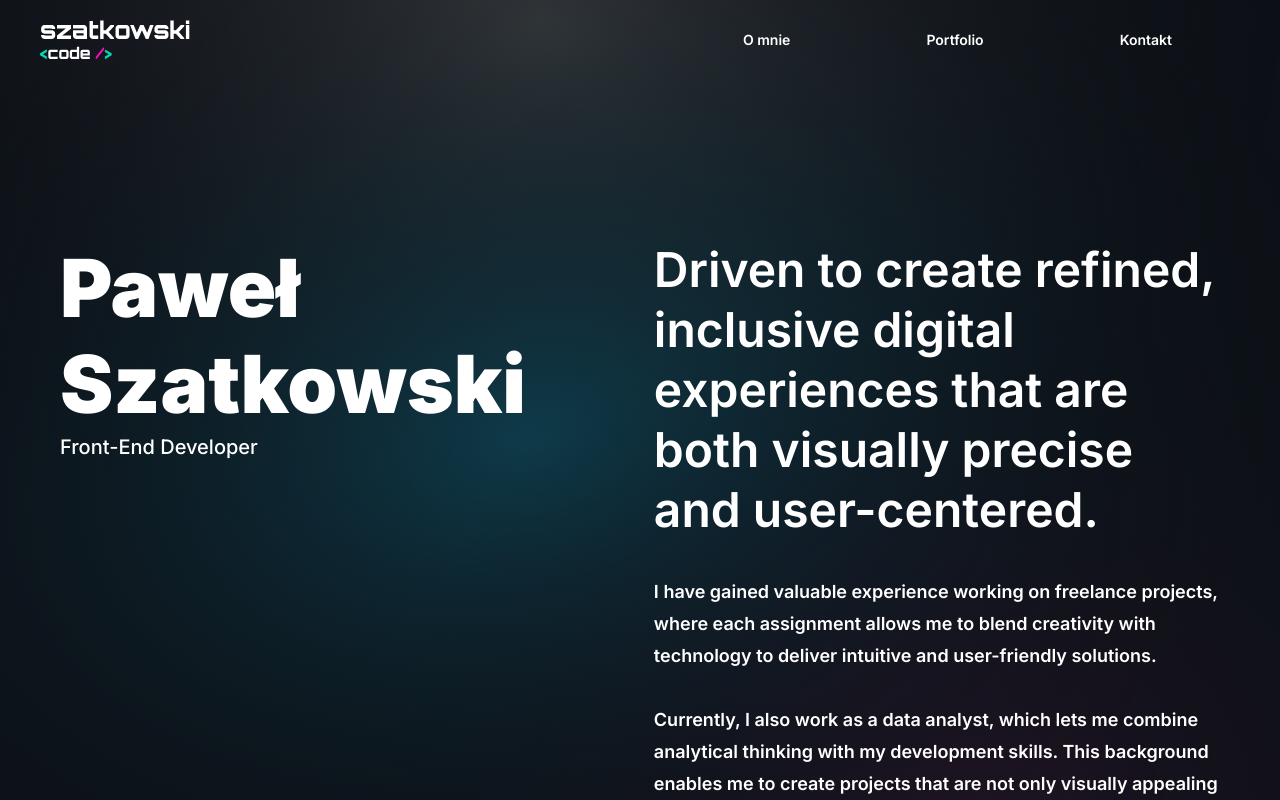
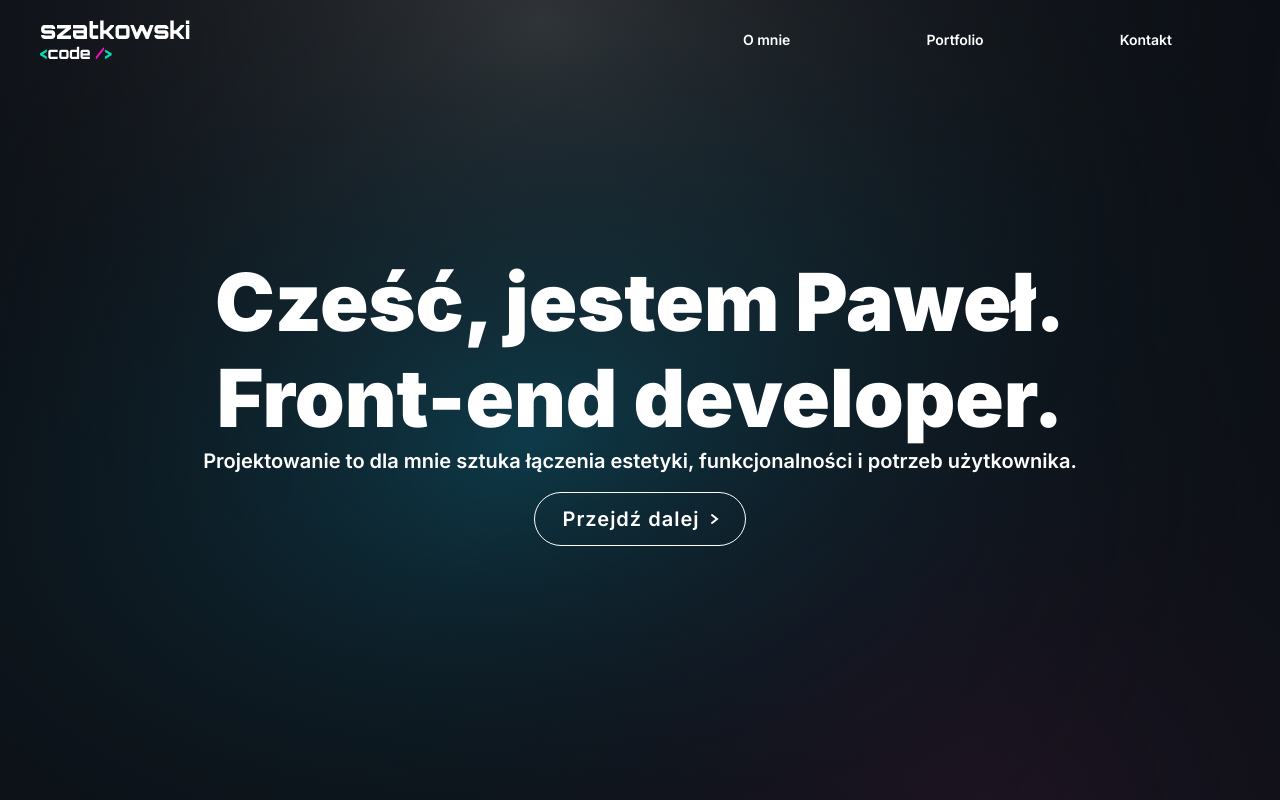
Before and after one commit to Szatkowskicg/szatkowski-code, a React (Vite) app: page / in a window 1280 px wide. Shown: the top 800 px of the page. Built offline with nearby package versions, Linux system fonts and the light colour scheme.

Commit message:
szatkowski-code 1.0.4

```diff
--- a/src/App.jsx
+++ b/src/App.jsx
@@ -1,19 +1,30 @@
+import BackgroundOverlay from "./assets/svg/BackgroundOverlay";
+import { Route, Routes, useLocation } from "react-router-dom";
+import { AnimatePresence } from "motion/react";
+import Hero from "./pages/Hero";
+import About from "./components/About";
 import Header from "./components/Header";
-import Button from "./components/Button";
-import BackgroundOverlay from "./assets/svg/BackgroundOverlay";
-import About from "./components/About";
-import Hero from "./components/Hero";
+
+const AnimatedRoutes = () => {
+  const location = useLocation();
+
+  return (
+    <AnimatePresence mode="wait">
+      <Routes location={location} key={location.pathname}>
+        <Route path="/" element={<Hero />} />
+        <Route path="/about" element={<About />} />
+      </Routes>
+    </AnimatePresence>
+  );
+};
 
 const App = () => {
   return (
-    <>
-      <div className="min-h-dvh">
-        <Header />
-        <About />
-        {/* <Hero /> */}
-      </div>
+    <div className="min-h-dvh">
+      <Header />
+      <AnimatedRoutes />
       <BackgroundOverlay />
-    </>
+    </div>
   );
 };
 
--- a/src/components/About.jsx
+++ b/src/components/About.jsx
@@ -20,7 +20,7 @@ import Reveal from "./Reveal";
 
 const TimelineItem = ({ className, title, position, time }) => {
   return (
-    <div
+    <Reveal
       className={`bg-n-3 rounded-[2.5rem] h-[5rem] px-7 flex justify-between items-center ${className}`}
     >
       <div>
@@ -30,7 +30,7 @@ const TimelineItem = ({ className, title, position, time }) => {
       <div>
         <p className="font-bold text-lg min-w-0">{time}</p>
       </div>
-    </div>
+    </Reveal>
   );
 };
 
@@ -70,7 +70,7 @@ const SkillIconItem = ({ icon, title }) => {
 
 const About = () => {
   return (
-    <motion.div
+    <div
       initial={{ y: 20, opacity: 0 }}
       animate={{ y: 0, opacity: 1 }}
       className="relative h-full pt-[10rem] pb-[5rem] overflow-y-auto box-border"
@@ -90,25 +90,33 @@ const About = () => {
           </div>
 
           <div className="lg:pl-[8rem] space-y-9">
+            <Reveal delay={0.35}>
               <h4 className="h2">
                 Driven to create refined, inclusive digital experiences that are
                 both visually precise and user-centered.
               </h4>
+            </Reveal>
             <div className="h6 space-y-8">
+              <Reveal delay={0.45}>
                 <p>
-                I have gained valuable experience working on freelance projects,
-                where each assignment allows me to blend creativity with
-                technology to deliver intuitive and user-friendly solutions.
+                  I have gained valuable experience working on freelance
+                  projects, where each assignment allows me to blend creativity
+                  with technology to deliver intuitive and user-friendly
+                  solutions.
                 </p>
+              </Reveal>
+              <Reveal delay={0.55}>
                 <p>
-                Currently, I also work as a data analyst, which lets me combine
-                analytical thinking with my development skills. This background
-                enables me to create projects that are not only visually
-                appealing but also functional and user-centered.
+                  Currently, I also work as a data analyst, which lets me
+                  combine analytical thinking with my development skills. This
+                  background enables me to create projects that are not only
+                  visually appealing but also functional and user-centered.
                 </p>
+              </Reveal>
             </div>
           </div>
         </div>
+
         <div class="space-y-4 md:space-y-0 md:grid grid-cols-6 gap-y-6 py-[8rem]">
           <TimelineItem
             title={"Epiq"}
@@ -129,11 +137,13 @@ const About = () => {
             className={"row-start-3 col-span-2"}
           />
         </div>
+
         <div className="grid gap-8 grid-cols-2">
           <div className="col-span-2 max-md:space-y-6 md:grid md:grid-cols-2 gap-6 py-8 px-6 lg:px-12 bg-n-7 rounded-[2.5rem] content-center">
             <div className="col-span-2">
               <h4 className="h4">Technology and Frameworks</h4>
             </div>
+
             <div className="">
               <p className="text-n-3 font-semibold">Web</p>
               <div className="space-y-4 py-4 lg:px-8 xl:px-16">
@@ -149,6 +159,7 @@ const About = () => {
                 />
               </div>
             </div>
+
             <div className="">
               <p className="text-n-3 font-semibold">Mobile</p>
               <div className="space-y-4 py-4 lg:px-8 xl:px-16">
@@ -159,6 +170,7 @@ const About = () => {
                 />
               </div>
             </div>
+
             <div className="md:col-start-2 md:row-start-2 md:row-span-2 space-y-4">
               <p className="text-n-3 font-semibold">Other</p>
               <div className="flex justify-center items-center">
@@ -175,6 +187,7 @@ const About = () => {
               </div>
             </div>
           </div>
+
           <div className="col-span-2 lg:col-span-1 space-y-6 py-8 px-6 lg:px-12 bg-n-7 rounded-[2.5rem] content-center">
             <h4 className="h4">Languages</h4>
             <div className="space-y-4 lg:px-8 xl:px-16">
@@ -189,7 +202,7 @@ const About = () => {
           </div>
         </div>
       </div>
-    </motion.div>
+    </div>
   );
 };
 
--- a/src/components/Header.jsx
+++ b/src/components/Header.jsx
@@ -1,4 +1,4 @@
-import { useLocation } from "react-router-dom";
+import { Link, useLocation } from "react-router-dom";
 import { logo } from "../assets";
 import { navigation } from "../constants";
 import { HamburgerMenu } from "./design/Header";
@@ -8,7 +8,7 @@ import MenuSvg from "../assets/svg/MenuSvg";
 import { motion } from "motion/react";
 
 const Header = () => {
-  const pathname = useLocation();
+  const { pathname } = useLocation();
   const [openNavigation, setOpenNavigation] = useState(false);
 
   const toggleNav = () => {
@@ -31,14 +31,16 @@ const Header = () => {
   return (
     <div className={`relative top-0 left-0 w-full z-50`}>
       <div className="flex items-center px-5 py-5 lg:px-7.5 xl:px-10 max-lg:py-4">
-        <motion.a
-          initial={{ x: -20, opacity: 0 }}
+        <motion.div
+          initial={{ x: -30, opacity: 0 }}
           animate={{ x: 0, opacity: 1 }}
+          transition={{ duration: 0.3, delay: 0.75 }}
           className="block w-[10rem] xl:mr-8"
-          href="#hero"
         >
-          <img src={logo} width={150} height={40} alt="Szatkowski Code" />
-        </motion.a>
+          <Link to="/" className="block">
+            <img src={logo} width={150} height={40} alt="Szatkowski Code" />
+          </Link>
+        </motion.div>
 
         <nav
           className={`${
@@ -47,21 +49,27 @@ const Header = () => {
         >
           <div className="relative z-2 flex flex-col items-center justify-center m-auto lg:flex-row lg:space-x-20 xl:space-x-32 px-16">
             {navigation.map((item) => (
-              <a
+              <Link
                 key={item.id}
-                href={item.url}
+                to={item.url}
                 onClick={handleClick}
                 className={`block group relative text-2xl text-n-1 transition-colors py-6 md:py-8 lg:py-2 lg:px-1 lg:text-sm lg:font-semibold lg:leading-5 lg:hover:text-n-1/60`}
               >
-                {item.title}
-                <span
-                  className={`hidden lg:block absolute bottom-0 left-0 w-full h-[3px] transition-transform ml-3 origin-left rounded-sm
+                <motion.div
+                  initial={{ x: 30, opacity: 0 }}
+                  animate={{ x: 0, opacity: 1 }}
+                  transition={{ duration: 0.3, delay: 0.75 }}
+                >
+                  {item.title}
+                  <span
+                    className={`hidden lg:block absolute bottom-0 left-0 w-full h-[3px] transition-transform ml-3 origin-left rounded-sm
                   ${item.class}
                   ${
-                    item.url === pathname.hash ? "scale-x-100" : "scale-x-0"
+                    item.url === pathname ? "scale-x-100" : "scale-x-0"
                   } group-hover:scale-x-100`}
-                ></span>
-              </a>
+                  ></span>
+                </motion.div>
+              </Link>
             ))}
           </div>
 
--- a/src/components/Hero.jsx
+++ /dev/null
@@ -1,25 +0,0 @@
-import React from "react";
-import Section from "./Section";
-import Button from "./Button";
-
-const Hero = () => {
-  return (
-    <div className="flex flex-col space-y-6 justify-center items-center h-screen -mt-[5rem]">
-      <div className="container">
-        <h1 className="h1 font-black text-center">
-          Cześć, jestem Paweł. <br />
-          Front-end developer.
-        </h1>
-        <h5 className="h5 text-center">
-          Projektowanie to dla mnie sztuka łączenia estetyki, funkcjonalności i
-          potrzeb użytkownika.
-        </h5>
-        <div className="flex justify-center pt-4">
-          <Button className={"text-xl"}>Przejdź dalej</Button>
-        </div>
-      </div>
-    </div>
-  );
-};
-
-export default Hero;
--- a/src/components/Reveal.jsx
+++ b/src/components/Reveal.jsx
@@ -1,12 +1,14 @@
 import { motion, useInView, useAnimation } from "motion/react";
 import React, { useEffect, useRef } from "react";
 
-const Reveal = ({ children, width = "fit-content" }) => {
+const Reveal = ({ children, className, delay }) => {
   const ref = useRef(null);
   const isInView = useInView(ref, { once: true });
 
   const mainControls = useAnimation();
   const slideControls = useAnimation();
+
+  const classes = `relative w-full ${className || ""}`;
 
   useEffect(() => {
     if (isInView) {
@@ -16,20 +18,35 @@ const Reveal = ({ children, width = "fit-content" }) => {
   }, [isInView]);
 
   return (
-    <div ref={ref} style={{ position: "relative", width }}>
     <motion.div
+      ref={ref}
+      className={classes}
       variants={{
-          hidden: { opacity: 0, x: -90, rotateY: 90 },
-          visible: { opacity: 1, x: 0, rotateY: 0 },
+        hidden: {
+          opacity: 0,
+          x: -30,
+        },
+        visible: {
+          opacity: 1,
+          x: 0,
+        },
       }}
       initial="hidden"
       animate={mainControls}
-        transition={{ duration: 1, delay: 0.25 }}
-        // exit={{ opacity: 0, x: -90 }}
+      transition={{
+        type: "spring",
+        stiffness: 100,
+        duration: 0.3,
+        delay: delay || 0.25,
+      }}
+      exit={{
+        opacity: 0,
+        x: -30,
+        transition: { ease: "easeIn", duration: 0.3 },
+      }}
     >
       {children}
     </motion.div>
-    </div>
   );
 };
 
--- a/src/constants/index.js
+++ b/src/constants/index.js
@@ -2,19 +2,19 @@ export const navigation = [
   {
     id: "0",
     title: "O mnie",
-    url: "#about",
+    url: "/about",
     class: "bg-color-1",
   },
   {
     id: "1",
     title: "Portfolio",
-    url: "#portfolio",
+    url: "/portfolio",
     class: "bg-color-2",
   },
   {
     id: "2",
     title: "Kontakt",
-    url: "#contact",
+    url: "/contact",
     class: "bg-color-3",
   },
 ];
--- /dev/null
+++ b/src/pages/Hero.jsx
@@ -0,0 +1,55 @@
+import React from "react";
+import Button from "../components/Button";
+import { Link } from "react-router-dom";
+import { motion } from "motion/react";
+
+const Hero = () => {
+  return (
+    <div className="flex flex-col space-y-6 justify-center items-center h-screen -mt-[5rem]">
+      <div className="container">
+        <motion.div
+          variants={{
+            hidden: {
+              opacity: 0,
+              scale: 1,
+              y: -70,
+            },
+            visible: {
+              opacity: 1,
+              scale: 1,
+              y: 0,
+            },
+          }}
+          initial="hidden"
+          animate="visible"
+          transition={{
+            ease: "easeOut",
+            duration: 0.25,
+            delay: 0.25,
+          }}
+          exit={{
+            opacity: 0,
+            x: -30,
+            transition: { ease: "easeIn", duration: 0.3 },
+          }}
+        >
+          <h1 className="h1 font-black text-center">
+            Cześć, jestem Paweł. <br />
+            Front-end developer.
+          </h1>
+          <h5 className="h5 text-center">
+            Projektowanie to dla mnie sztuka łączenia estetyki, funkcjonalności
+            i potrzeb użytkownika.
+          </h5>
+        </motion.div>
+        <div className="flex justify-center pt-4">
+          <Link to={{ pathname: "/about" }}>
+            <Button className={"text-xl"}>Przejdź dalej</Button>
+          </Link>
+        </div>
+      </div>
+    </div>
+  );
+};
+
+export default Hero;
--- a/src/pages/Portfolio.jsx
+++ b/src/pages/Portfolio.jsx
@@ -1,7 +1,7 @@
 import React from "react";
 
 const Portfolio = () => {
-  return <div>Portfolio</div>;
+  return <div className="w-full">Portfolio</div>;
 };
 
 export default Portfolio;
```
Lines whose indentation alone changed are shown as unchanged.
